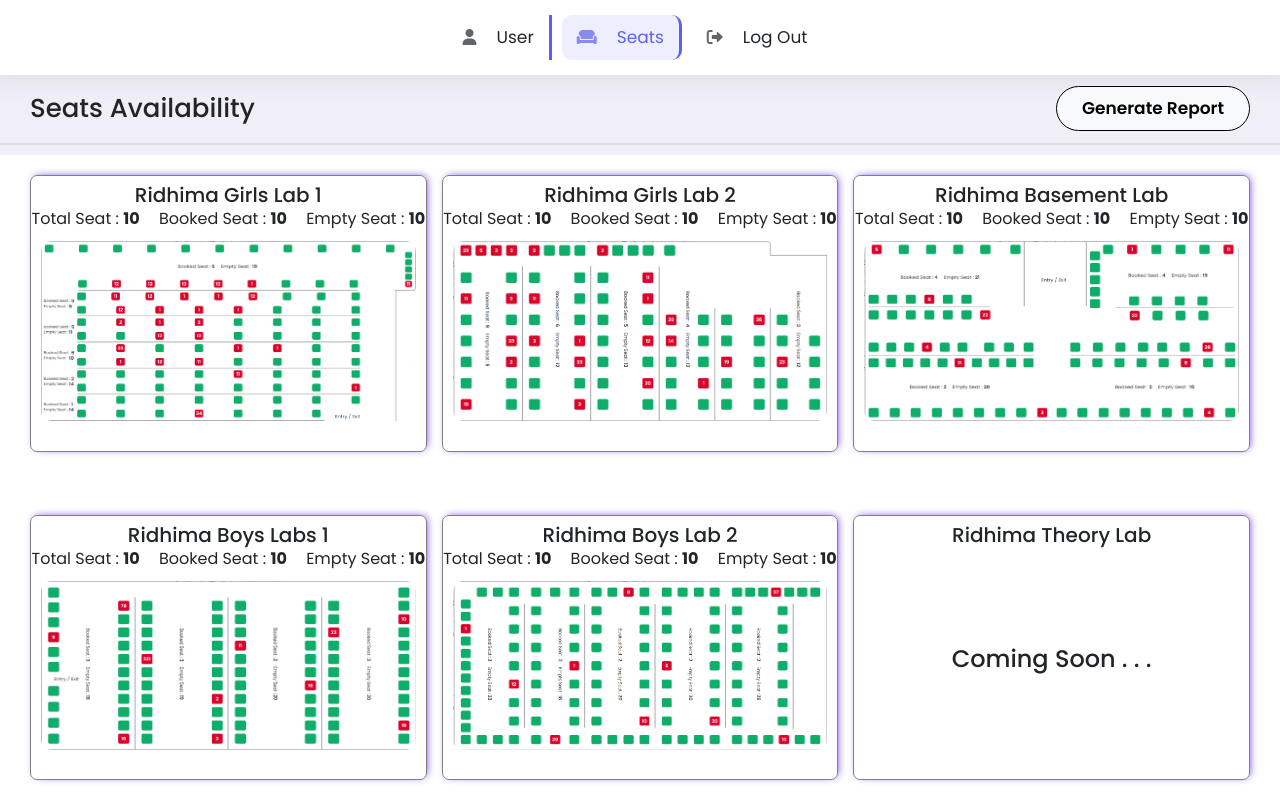
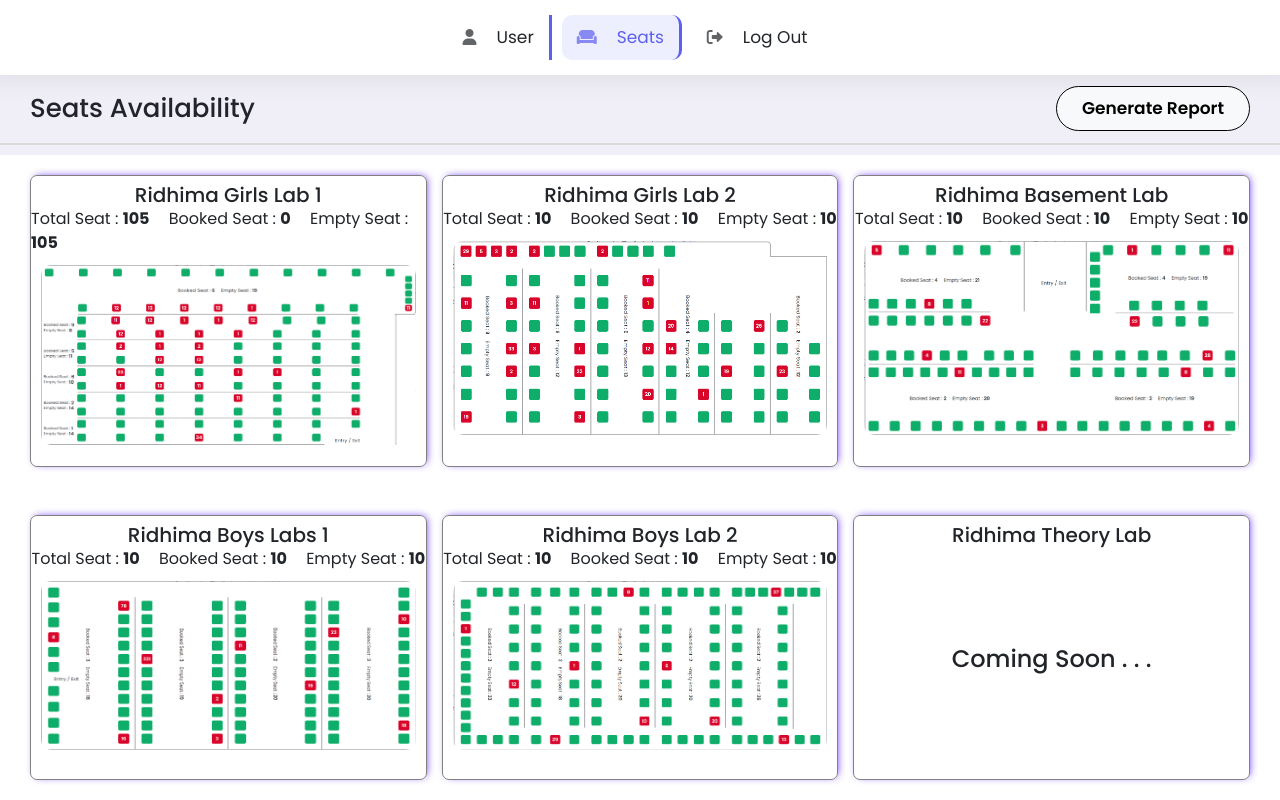
Before and after one commit to tangilur-rahman/seat-booking, a React (Create React App) app in the folder client/: page / in a window 1280 px wide. Built offline with nearby package versions, Linux system fonts and the light colour scheme.

Commit message:
girls-lab-1 counter value dynamic done

```diff
--- a/client/src/pages/GirlsLab1/GirlsLab1.js
+++ b/client/src/pages/GirlsLab1/GirlsLab1.js
@@ -6,7 +6,21 @@ import BookingPopUp from "../../components/BookingPopUp/BookingPopUp";
 // internal components
 import "./GirlsLab1.css";
 
-const GirlsLab1 = ({ setSelectedLab }) => {
+const GirlsLab1 = ({
+	setSelectedLab,
+	girlsLab_1L_1,
+	setGirlsLab_1L_1,
+	girlsLab_1L_2,
+	setGirlsLab_1L_2,
+	girlsLab_1L_3,
+	setGirlsLab_1L_3,
+	girlsLab_1L_4,
+	setGirlsLab_1L_4,
+	girlsLab_1L_5,
+	setGirlsLab_1L_5,
+	girlsLab_1L_6,
+	setGirlsLab_1L_6
+}) => {
 	// for updating booking
 	const [isUpdate, setIsUpdate] = useState("");
 
@@ -48,13 +62,6 @@ const GirlsLab1 = ({ setSelectedLab }) => {
 	// fetching data from database end
 
 	// for counting booking seat & empty seat start
-	const [girlsLab_1L_1, setGirlsLab_1L_1] = useState([]);
-	const [girlsLab_1L_2, setGirlsLab_1L_2] = useState([]);
-	const [girlsLab_1L_3, setGirlsLab_1L_3] = useState([]);
-	const [girlsLab_1L_4, setGirlsLab_1L_4] = useState([]);
-	const [girlsLab_1L_5, setGirlsLab_1L_5] = useState([]);
-	const [girlsLab_1L_6, setGirlsLab_1L_6] = useState([]);
-
 	useEffect(() => {
 		if (getDocs) {
 			setGirlsLab_1L_1(
@@ -141,6 +148,7 @@ const GirlsLab1 = ({ setSelectedLab }) => {
 					.filter((result) => result === true)
 			);
 		}
+		// eslint-disable-next-line react-hooks/exhaustive-deps
 	}, [getDocs]);
 	// for counting booking seat & empty seat end
 
--- a/client/src/pages/Home/Home.js
+++ b/client/src/pages/Home/Home.js
@@ -15,6 +15,14 @@ const Home = () => {
 
 	// for lab selection
 	const [selectedLab, setSelectedLab] = useState("");
+
+	// girls-lab-1 states
+	const [girlsLab_1L_1, setGirlsLab_1L_1] = useState([]);
+	const [girlsLab_1L_2, setGirlsLab_1L_2] = useState([]);
+	const [girlsLab_1L_3, setGirlsLab_1L_3] = useState([]);
+	const [girlsLab_1L_4, setGirlsLab_1L_4] = useState([]);
+	const [girlsLab_1L_5, setGirlsLab_1L_5] = useState([]);
+	const [girlsLab_1L_6, setGirlsLab_1L_6] = useState([]);
 
 	return (
 		<>
@@ -60,13 +68,30 @@ const Home = () => {
 										<h5>Ridhima Girls Lab 1</h5>
 										<div id="counter">
 											<span>
-												Total Seat : <b>10</b>{" "}
+												Total Seat : <b>105</b>{" "}
 											</span>
 											<span>
-												Booked Seat : <b>10</b>{" "}
+												Booked Seat :{" "}
+												<b>
+													{girlsLab_1L_1.length +
+														girlsLab_1L_2.length +
+														girlsLab_1L_3.length +
+														girlsLab_1L_4.length +
+														girlsLab_1L_5.length +
+														girlsLab_1L_6.length}
+												</b>{" "}
 											</span>
 											<span>
-												Empty Seat : <b>10</b>{" "}
+												Empty Seat :{" "}
+												<b>
+													{105 -
+														(girlsLab_1L_1.length +
+															girlsLab_1L_2.length +
+															girlsLab_1L_3.length +
+															girlsLab_1L_4.length +
+															girlsLab_1L_5.length +
+															girlsLab_1L_6.length)}
+												</b>{" "}
 											</span>
 										</div>
 									</div>
@@ -210,7 +235,21 @@ const Home = () => {
 					</div>
 
 					{selectedLab === "ridhima-girls-lab-1" && (
-						<GirlsLab1 setSelectedLab={setSelectedLab} />
+						<GirlsLab1
+							setSelectedLab={setSelectedLab}
+							girlsLab_1L_1={girlsLab_1L_1}
+							setGirlsLab_1L_1={setGirlsLab_1L_1}
+							girlsLab_1L_2={girlsLab_1L_2}
+							setGirlsLab_1L_2={setGirlsLab_1L_2}
+							girlsLab_1L_3={girlsLab_1L_3}
+							setGirlsLab_1L_3={setGirlsLab_1L_3}
+							girlsLab_1L_4={girlsLab_1L_4}
+							setGirlsLab_1L_4={setGirlsLab_1L_4}
+							girlsLab_1L_5={girlsLab_1L_5}
+							setGirlsLab_1L_5={setGirlsLab_1L_5}
+							girlsLab_1L_6={girlsLab_1L_6}
+							setGirlsLab_1L_6={setGirlsLab_1L_6}
+						/>
 					)}
 
 					{selectedLab === "ridhima-girls-lab-2" && (
```
